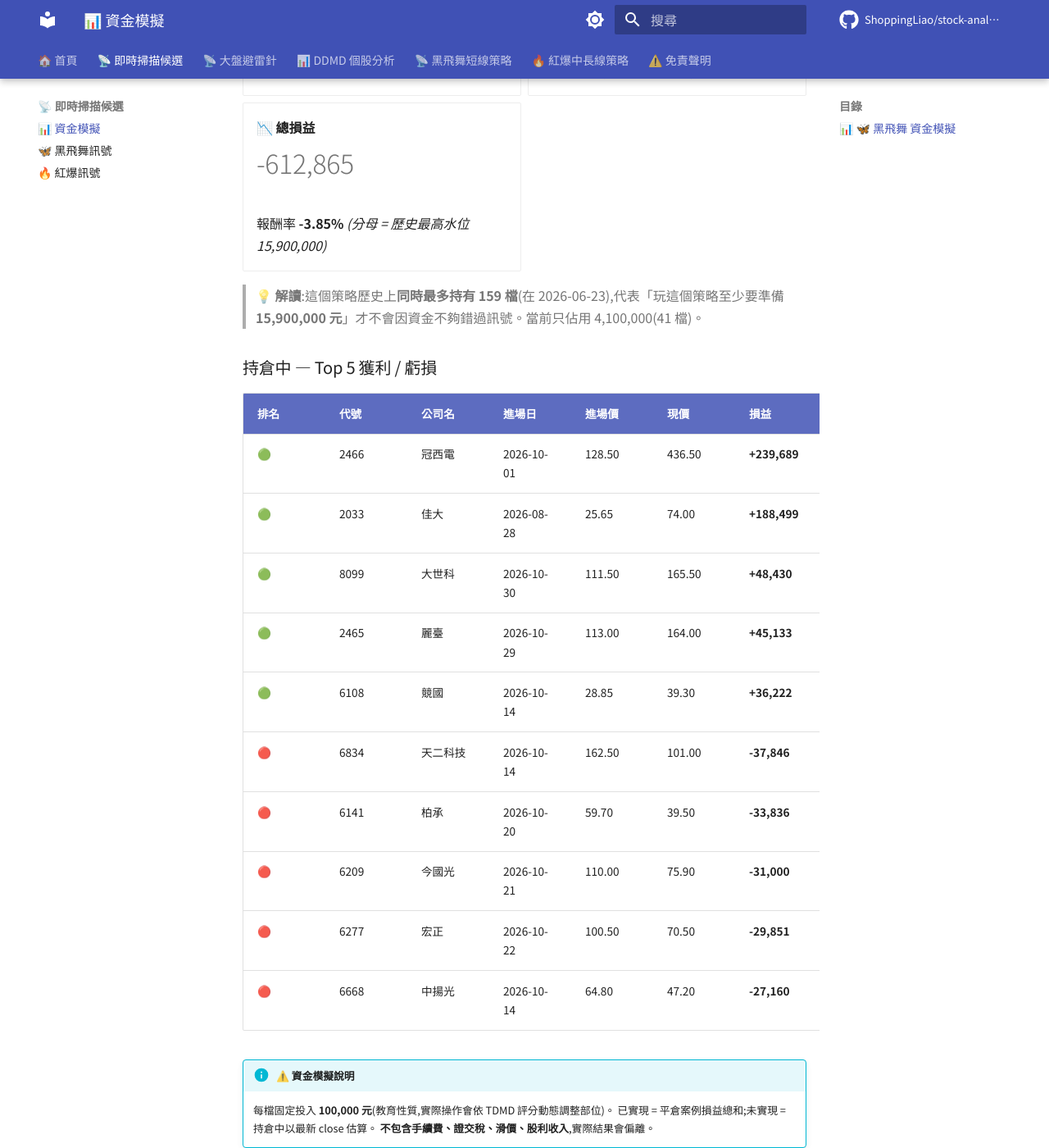
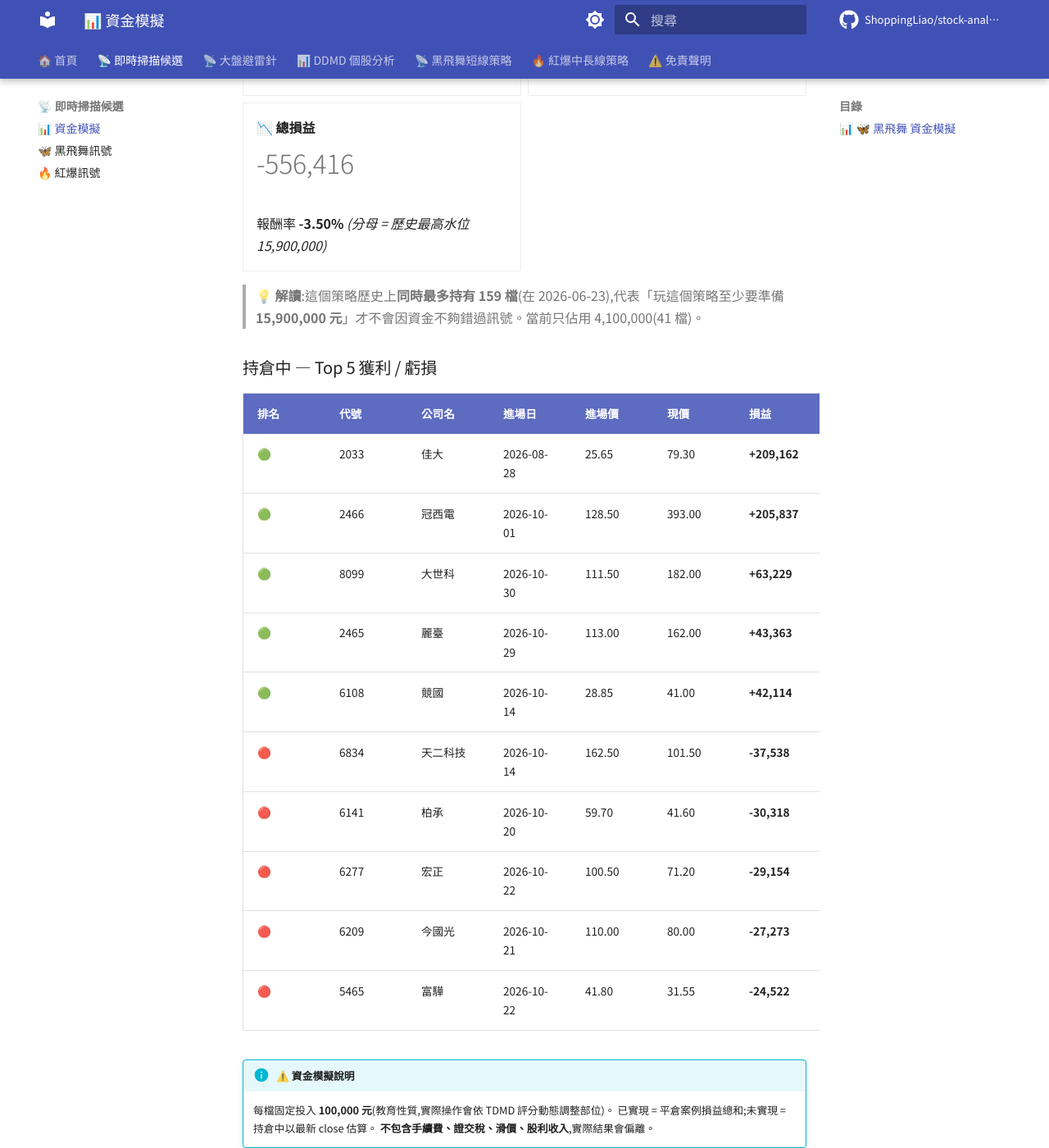
Before and after one commit to ShoppingLiao/stock-analysis-public, an MkDocs documentation site: the page built from docs/signals_capital.md, in a window 1280 px wide and 1400 px high, scrolled down 2478 px. Shown: the whole window at 82% size. Built offline with MkDocs 1.6.1 and Material for MkDocs 9.7.7, drawn with Linux system fonts in a browser that asks for light colours; comment, search, counter and statistics services are not loaded; some of the changed text lies outside the part shown.

Commit message:
docs(signals): update BB + RB + capital (2026-11-13)

```diff
--- a/docs/signals_capital.md
+++ b/docs/signals_capital.md
@@ -29,21 +29,21 @@
 
 -   **🟢 已實現損益**
 
-    # +662,330
+    # +662,802
 
     勝率 31.7% / 379 檔已平倉
 
 -   **🟡 未實現損益**
 
-    # +3,757
+    # +30,330
 
     持倉 8 檔(現價 vs 進場價)
 
 -   **📈 總損益**
 
-    # +666,087
+    # +693,132
 
-    報酬率 **+9.65%** _(分母 = 歷史最高水位 6,900,000)_
+    報酬率 **+10.05%** _(分母 = 歷史最高水位 6,900,000)_
 
 </div>
 
@@ -53,14 +53,14 @@
 
 | 排名 | 代號 | 公司名 | 進場日 | 進場價 | 現價 | 損益 | 損益% |
 |------|------|--------|--------|--------|------|------|-------|
-| 🟢 | 2468 | 華經 | 2026-11-06 | 58.60 | 67.50 | **+15,188** | **+15.19%** |
-| 🟢 | 1569 | 濱川 | 2026-11-13 | 98.40 | 102.50 | **+4,167** | **+4.17%** |
-| 🟢 | 2412 | 中華電 | 2026-11-03 | 159.00 | 162.00 | **+1,887** | **+1.89%** |
-| 🟢 | 8213 | 志超 | 2026-11-13 | 41.80 | 42.10 | **+718** | **+0.72%** |
-| 🔴 | 2033 | 佳大 | 2026-11-13 | 80.10 | 74.00 | **-7,615** | **-7.62%** |
-| 🔴 | 4577 | 達航科技 | 2026-11-13 | 138.50 | 129.50 | **-6,498** | **-6.50%** |
-| 🔴 | 1528 | 恩德 | 2026-11-13 | 29.10 | 28.00 | **-3,780** | **-3.78%** |
-| 🔴 | 2412 | 中華電 | 2026-11-06 | 162.50 | 162.00 | **-308** | **-0.31%** |
+| 🟢 | 2468 | 華經 | 2026-11-06 | 58.60 | 74.20 | **+26,621** | **+26.62%** |
+| 🟢 | 2412 | 中華電 | 2026-11-03 | 159.00 | 165.00 | **+3,774** | **+3.77%** |
+| 🟢 | 2412 | 中華電 | 2026-11-06 | 162.50 | 165.00 | **+1,538** | **+1.54%** |
+| 🟢 | 1528 | 恩德 | 2026-11-13 | 29.10 | 29.25 | **+515** | **+0.52%** |
+| 🟢 | 8213 | 志超 | 2026-11-13 | 41.80 | 41.95 | **+359** | **+0.36%** |
+| 🔴 | 1569 | 濱川 | 2026-11-13 | 98.40 | 97.30 | **-1,118** | **-1.12%** |
+| 🔴 | 2033 | 佳大 | 2026-11-13 | 80.10 | 79.30 | **-999** | **-1.00%** |
+| 🔴 | 4577 | 達航科技 | 2026-11-13 | 138.50 | 138.00 | **-361** | **-0.36%** |
 
 !!! info "⚠️ 資金模擬說明"
     每檔固定投入 **100,000 元**(教育性質,實際操作會依 TDMD 評分動態調整部位)。
@@ -95,15 +95,15 @@
 
 -   **🟡 未實現損益**
 
-    # +404,587
+    # +461,037
 
     持倉 41 檔(現價 vs 進場價)
 
 -   **📉 總損益**
 
-    # -612,865
+    # -556,416
 
-    報酬率 **-3.85%** _(分母 = 歷史最高水位 15,900,000)_
+    報酬率 **-3.50%** _(分母 = 歷史最高水位 15,900,000)_
 
 </div>
 
@@ -113,16 +113,16 @@
 
 | 排名 | 代號 | 公司名 | 進場日 | 進場價 | 現價 | 損益 | 損益% |
 |------|------|--------|--------|--------|------|------|-------|
-| 🟢 | 2466 | 冠西電 | 2026-10-01 | 128.50 | 436.50 | **+239,689** | **+239.69%** |
-| 🟢 | 2033 | 佳大 | 2026-08-28 | 25.65 | 74.00 | **+188,499** | **+188.50%** |
-| 🟢 | 8099 | 大世科 | 2026-10-30 | 111.50 | 165.50 | **+48,430** | **+48.43%** |
-| 🟢 | 2465 | 麗臺 | 2026-10-29 | 113.00 | 164.00 | **+45,133** | **+45.13%** |
-| 🟢 | 6108 | 競國 | 2026-10-14 | 28.85 | 39.30 | **+36,222** | **+36.22%** |
-| 🔴 | 6834 | 天二科技 | 2026-10-14 | 162.50 | 101.00 | **-37,846** | **-37.85%** |
-| 🔴 | 6141 | 柏承 | 2026-10-20 | 59.70 | 39.50 | **-33,836** | **-33.84%** |
-| 🔴 | 6209 | 今國光 | 2026-10-21 | 110.00 | 75.90 | **-31,000** | **-31.00%** |
-| 🔴 | 6277 | 宏正 | 2026-10-22 | 100.50 | 70.50 | **-29,851** | **-29.85%** |
-| 🔴 | 6668 | 中揚光 | 2026-10-14 | 64.80 | 47.20 | **-27,160** | **-27.16%** |
+| 🟢 | 2033 | 佳大 | 2026-08-28 | 25.65 | 79.30 | **+209,162** | **+209.16%** |
+| 🟢 | 2466 | 冠西電 | 2026-10-01 | 128.50 | 393.00 | **+205,837** | **+205.84%** |
+| 🟢 | 8099 | 大世科 | 2026-10-30 | 111.50 | 182.00 | **+63,229** | **+63.23%** |
+| 🟢 | 2465 | 麗臺 | 2026-10-29 | 113.00 | 162.00 | **+43,363** | **+43.36%** |
+| 🟢 | 6108 | 競國 | 2026-10-14 | 28.85 | 41.00 | **+42,114** | **+42.11%** |
+| 🔴 | 6834 | 天二科技 | 2026-10-14 | 162.50 | 101.50 | **-37,538** | **-37.54%** |
+| 🔴 | 6141 | 柏承 | 2026-10-20 | 59.70 | 41.60 | **-30,318** | **-30.32%** |
+| 🔴 | 6277 | 宏正 | 2026-10-22 | 100.50 | 71.20 | **-29,154** | **-29.15%** |
+| 🔴 | 6209 | 今國光 | 2026-10-21 | 110.00 | 80.00 | **-27,273** | **-27.27%** |
+| 🔴 | 5465 | 富驊 | 2026-10-22 | 41.80 | 31.55 | **-24,522** | **-24.52%** |
 
 !!! info "⚠️ 資金模擬說明"
     每檔固定投入 **100,000 元**(教育性質,實際操作會依 TDMD 評分動態調整部位)。
@@ -149,21 +149,21 @@
 
 -   **🟢 已實現損益**
 
-    # -355,123
+    # -354,651
 
-    BB +662,330 + RB -1,017,453
+    BB +662,802 + RB -1,017,453
 
 -   **🟡 未實現損益**
 
-    # +408,345
+    # +491,367
 
-    BB +3,757 + RB +404,587
+    BB +30,330 + RB +461,037
 
 -   **📈 總損益**
 
-    # +53,222
+    # +136,716
 
-    報酬率 **+0.23%** _(分母 = 兩策略歷史最高水位)_
+    報酬率 **+0.60%** _(分母 = 兩策略歷史最高水位)_
 
 </div>
 
```
Also changed, not shown: docs/signals_black_butterfly.md (+5 -7 lines), docs/signals_red_burst.md (+6 -1 lines).
